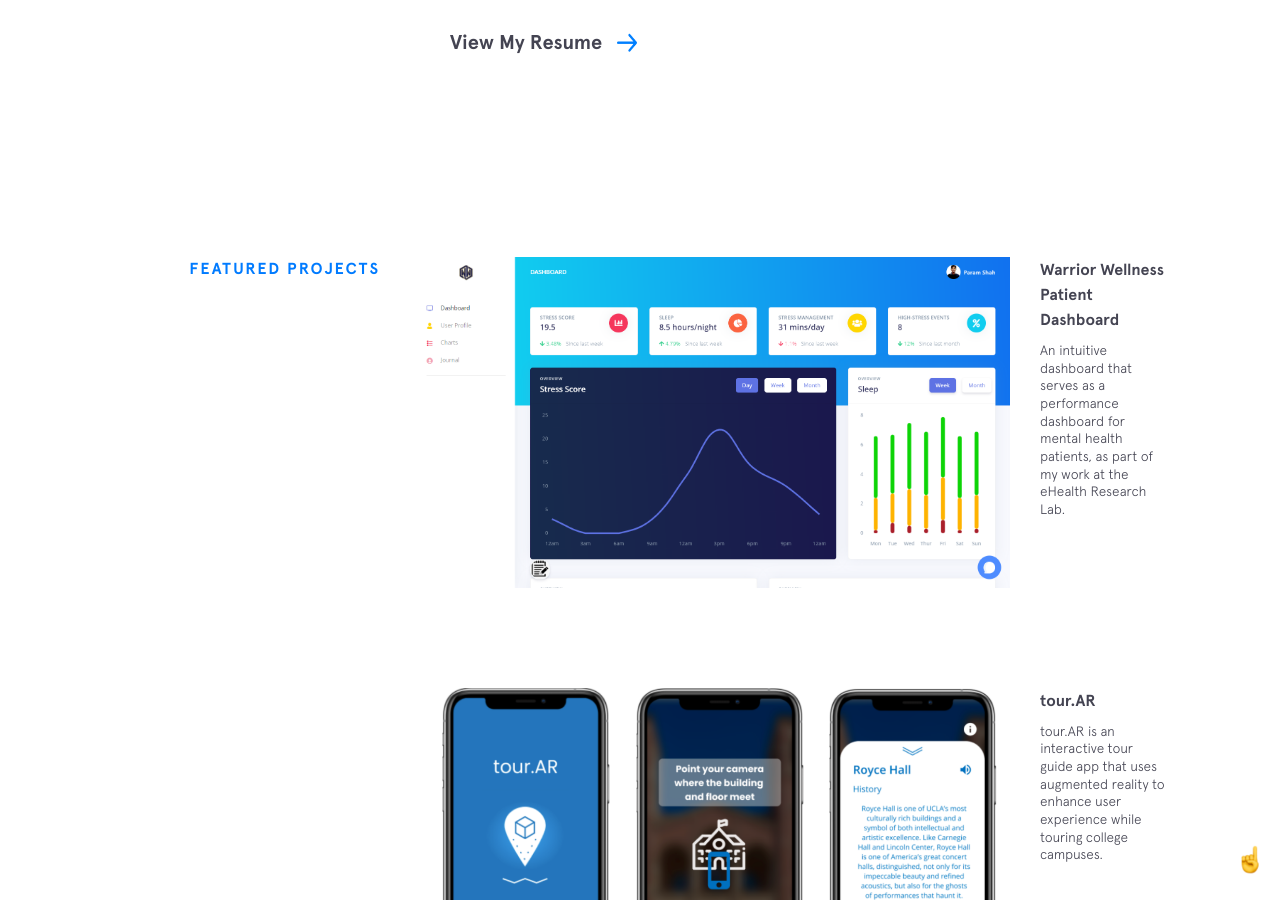
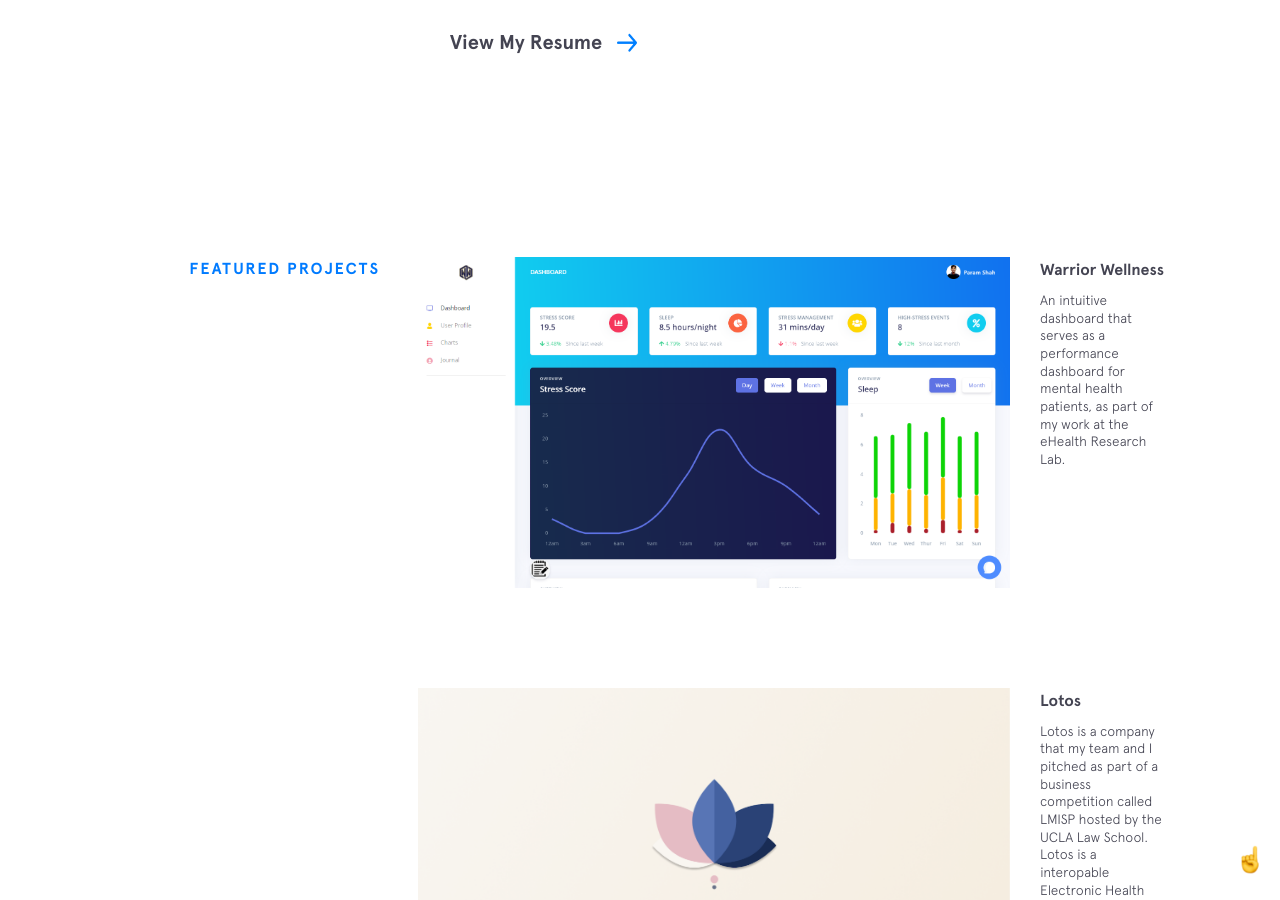
Before and after one commit to paramshah10/portfolio, a Jekyll site: the page built from index.html, in a window 1280 px wide and 900 px high, scrolled down 2475 px. Built offline with Jekyll 4.4.1, drawn with Linux system fonts in a browser that asks for light colours; nearby versions of some CDN libraries; some of the changed text lies outside the part shown.

Commit message:
Added Lotos as a featured project (thanks Tanya)
Why: Because it was a cool competition and I want to be reminded that I did something
out of my comfort zone and really liked it :)

```diff
--- a/_includes/featured-projects.html
+++ b/_includes/featured-projects.html
@@ -9,9 +9,26 @@
       </figure>
       <figcaption class="project__caption">
         <div class="project__name">
-          <a href="https://warriorwellness.me" target="_blank">Warrior Wellness Patient Dashboard</a>
+          <a href="https://warriorwellness.me" target="_blank">Warrior Wellness</a>
         </div>
         <p>An intuitive dashboard that serves as a performance dashboard for mental health patients, as part of my work at the eHealth Research Lab.</p>
+      </figcaption>
+    </div>
+
+    <!-- Lotos -->
+    <div class="project blistabloc">
+      <figure class="project__pic">
+        <a href="https://lowellmilkeninstitute.law.ucla.edu/events/programs/lowell-milken-institute-sandler-prize/" target="_blank">
+          <img src="{{site.baseurl}}/img/featured/lotos/lotos.png" alt="">
+        </a>
+      </figure>
+      <figcaption class="project__caption">
+        <div class="project__name">
+          <a href="https://lowellmilkeninstitute.law.ucla.edu/events/programs/lowell-milken-institute-sandler-prize/" target="_blank">Lotos</a>
+        </div>
+        <p>Lotos is a company that my team and I pitched as part of a business competition called LMISP hosted by the UCLA Law School.
+          Lotos is a interopable Electronic Health Record (EHR) system built for private dental practioners.
+          You can read our business plan <a href="https://drive.google.com/file/d/1RHnP5Ng75NCt4kP7qRBay-fTyQF6L7_R/view?usp=sharing" target="_blank">here.</a></p>
       </figcaption>
     </div>
 
```
Also changed, not shown: img/featured/lotos/lotos.png (added).
